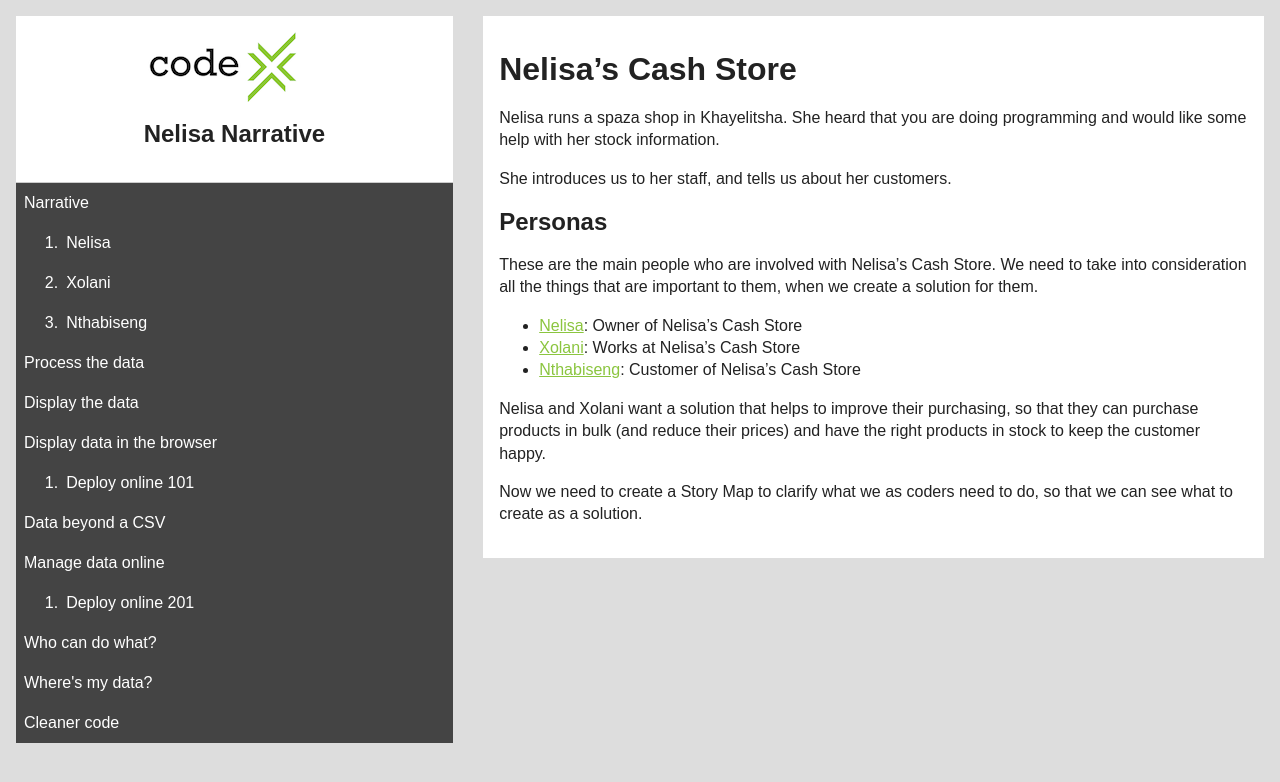
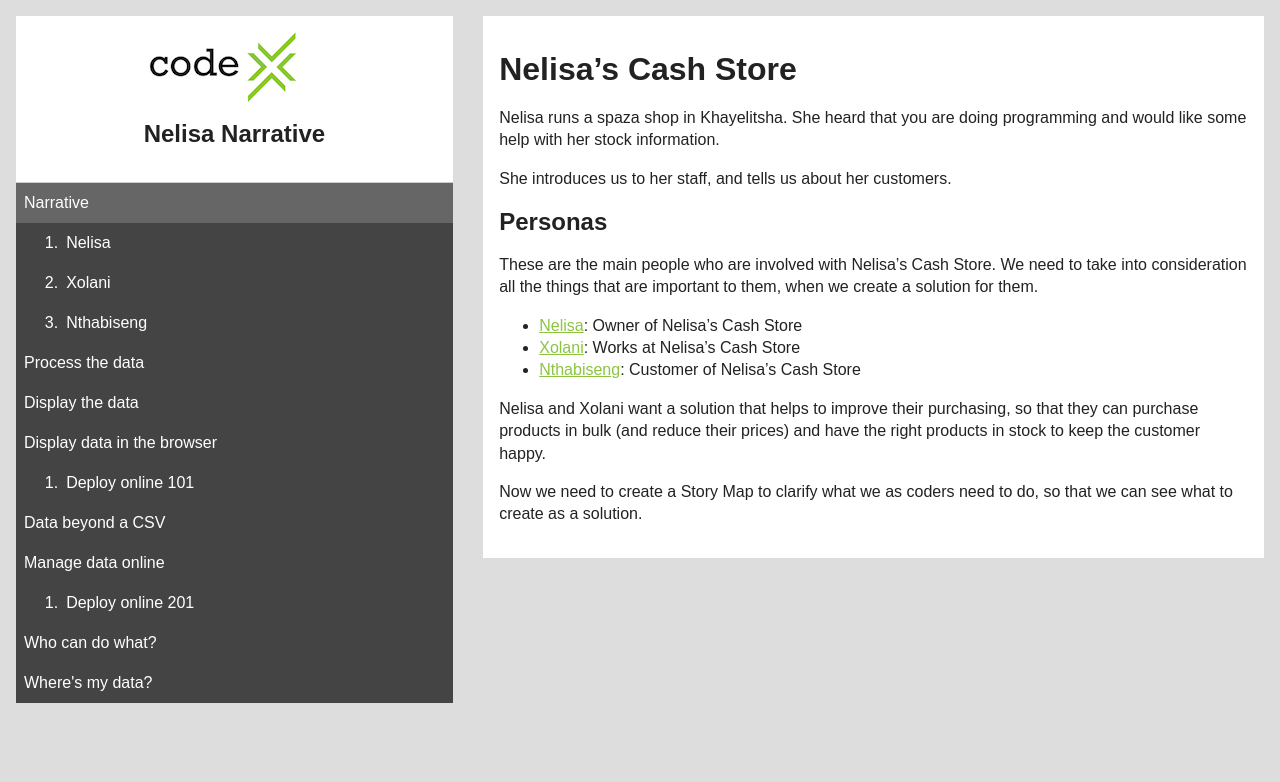
Before and after one commit to codex-academy/Nelisa, a Jekyll site: the page built from index.md, in a window 1280 px wide. Shown: the top 782 px of the page. Built offline with Jekyll 4.4.1, drawn with Linux system fonts in a browser that asks for light colours.

Commit message:
Fix highlighting of selected pages

```diff
--- a/_includes/footer.html
+++ b/_includes/footer.html
@@ -2,52 +2,49 @@
   <nav class="main-nav" id="menu">
     <ul>
         <li>
-          <a href="{{ site.baseurl }}index.html" {% if currentpage == page.url %}class = "active"{% endif %}>Narrative</a>
+          <a href="{{ site.baseurl }}index.html" {% if page.url == "/" %}class = "active"{% endif %}>Narrative</a>
           <ol>
               <li>
-                  <a href="{{ site.baseurl }}Persona_Nelisa.html" {% if currentpage == page.url %}class = "active"{% endif %}>Nelisa</a>
+                  <a href="{{ site.baseurl }}Persona_Nelisa.html" {% if page.url == "/Persona_Nelisa.html" %}class = "active"{% endif %}>Nelisa</a>
               </li>
               <li>
-                  <a href="{{ site.baseurl }}Persona_Xolani.html" {% if currentpage == page.url %}class = "active"{% endif %}>Xolani</a>
+                  <a href="{{ site.baseurl }}Persona_Xolani.html" {% if page.url == "/Persona_Xolani.html" %}class = "active"{% endif %}>Xolani</a>
               </li>
               <li>
-                  <a href="{{ site.baseurl }}Persona_Nthabiseng.html" {% if currentpage == page.url %}class = "active"{% endif %}>Nthabiseng</a>
+                  <a href="{{ site.baseurl }}Persona_Nthabiseng.html" {% if page.url == "/Persona_Nthabiseng.html" %}class = "active"{% endif %}>Nthabiseng</a>
               </li>
           </ol>
         </li>
         <li>
-            <a href="{{ site.baseurl }}1_Process_the_data.html" {% if currentpage == page.url %}class = "active"{% endif %}>Process the data</a>
+            <a href="{{ site.baseurl }}1_Process_the_data.html" {% if page.url == "/1_Process_the_data.html" %}class = "active"{% endif %}>Process the data</a>
         </li>
         <li>
-            <a href="{{ site.baseurl }}2_Display_the_data.html" {% if currentpage == page.url %}class = "active"{% endif %}>Display the data</a>
+            <a href="{{ site.baseurl }}2_Display_the_data.html" {% if page.url == "/2_Display_the_data.html" %}class = "active"{% endif %}>Display the data</a>
         </li>
         <li>
-            <a href="{{ site.baseurl }}3_Display_data_from_file_online.html" {% if currentpage == page.url %}class = "active"{% endif %}>Display data in the browser</a>
+            <a href="{{ site.baseurl }}3_Display_data_from_file_online.html" {% if page.url == "/3_Display_data_from_file_online.html" %}class = "active"{% endif %}>Display data in the browser</a>
             <ol>
                 <li>
-                    <a href="{{ site.baseurl }}Deploy_online_101.html" {% if currentpage == page.url %}class = "active"{% endif %}>Deploy online 101</a>
+                    <a href="{{ site.baseurl }}Deploy_online_101.html" {% if page.url == "/Deploy_online_101.html" %}class = "active"{% endif %}>Deploy online 101</a>
                 </li>
             </ol>
         </li>
         <li>
-            <a href="{{ site.baseurl }}4_Database_setup.html" {% if currentpage == page.url %}class = "active"{% endif %}>Data beyond a CSV</a>
+            <a href="{{ site.baseurl }}4_Database_setup.html" {% if page.url == "/4_Database_setup.html" %}class = "active"{% endif %}>Data beyond a CSV</a>
         </li>
         <li>
-            <a href="{{ site.baseurl }}5_Web_app_basics.html" {% if currentpage == page.url %}class = "active"{% endif %}>Manage data online</a>
+            <a href="{{ site.baseurl }}5_Web_app_basics.html" {% if page.url == "/5_Web_app_basics.html" %}class = "active"{% endif %}>Manage data online</a>
             <ol>
                 <li>
-                    <a href="{{ site.baseurl }}Deploy_online_201.html" {% if currentpage == page.url %}class = "active"{% endif %}>Deploy online 201</a>
+                    <a href="{{ site.baseurl }}Deploy_online_201.html" {% if page.url == "/Deploy_online_201.html" %}class = "active"{% endif %}>Deploy online 201</a>
                 </li>
             </ol>
         </li>
         <li>
-            <a href="{{ site.baseurl }}6_Deploy_roles_login.html" {% if currentpage == page.url %}class = "active"{% endif %}>Who can do what?</a>
+            <a href="{{ site.baseurl }}6_Deploy_roles_login.html" {% if page.url == "/6_Deploy_roles_login.html" %}class = "active"{% endif %}>Who can do what?</a>
         </li>
         <li>
-            <a href="{{ site.baseurl }}7_Search_and_filter.html" {% if currentpage == page.url %}class = "active"{% endif %}>Where's my data?</a>
-        </li>
-        <li>
-            <a href="{{ site.baseurl }}#" {% if currentpage == page.url %}class = "active"{% endif %}>Cleaner code</a>
+            <a href="{{ site.baseurl }}7_Search_and_filter.html" {% if page.url == "/7_Search_and_filter.html" %}class = "active"{% endif %}>Where's my data?</a>
         </li>
     </ul>
   </nav>
```
